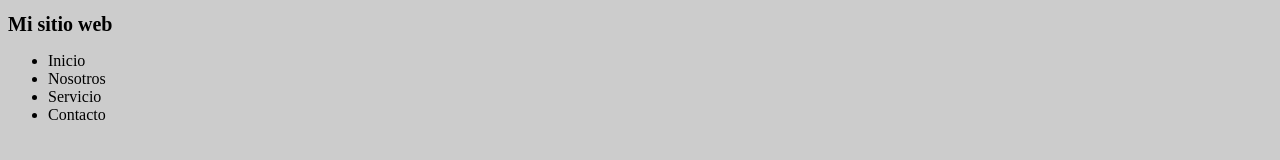
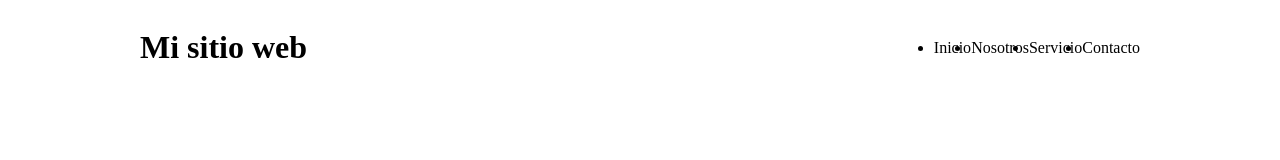
Before and after one commit to sahorykido1/MiWeb, a plain HTML site: page index.html in a window 1280 px wide. Drawn offline with Linux system fonts and the light colour scheme.

Commit message:
aplicar estilos al header

```diff
--- a/css/main.css
+++ b/css/main.css
@@ -1,12 +1,15 @@
-body{
-	background: #ccc;
-	color: #000;
+.container{
+	max-width: 1000px;
+	margin: 0 auto;
+}
 
+header{
+	display: flex;
+	align-items: center;
+	justify-content: space-between;
 }
-h1{
-	font-size: 20px;
-	margin-bottom: 10px;
+
+ul{
+	display: flex;
+	align-items: center;
 }
-p{
-	color: #ddd;
-}
```
